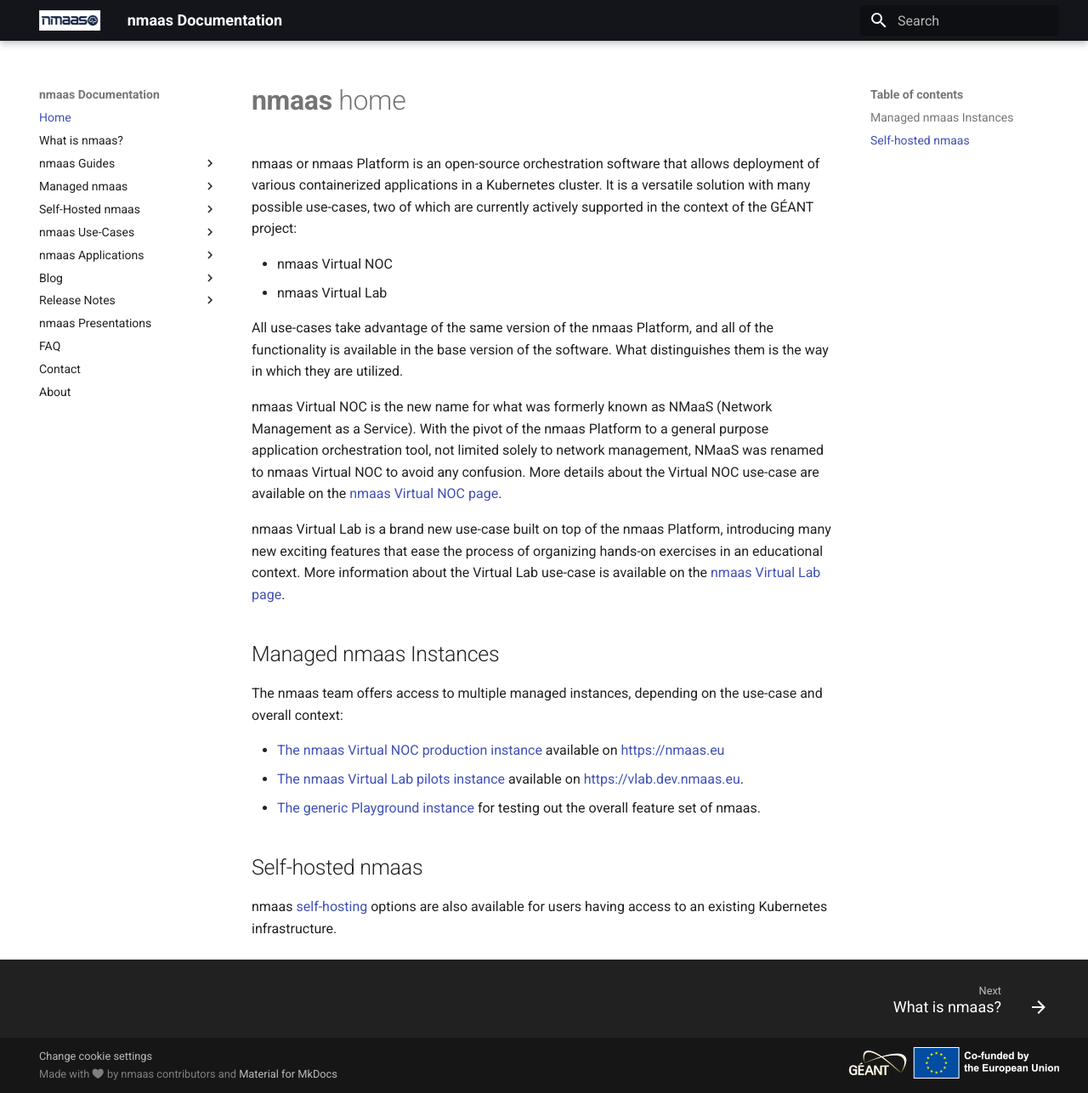
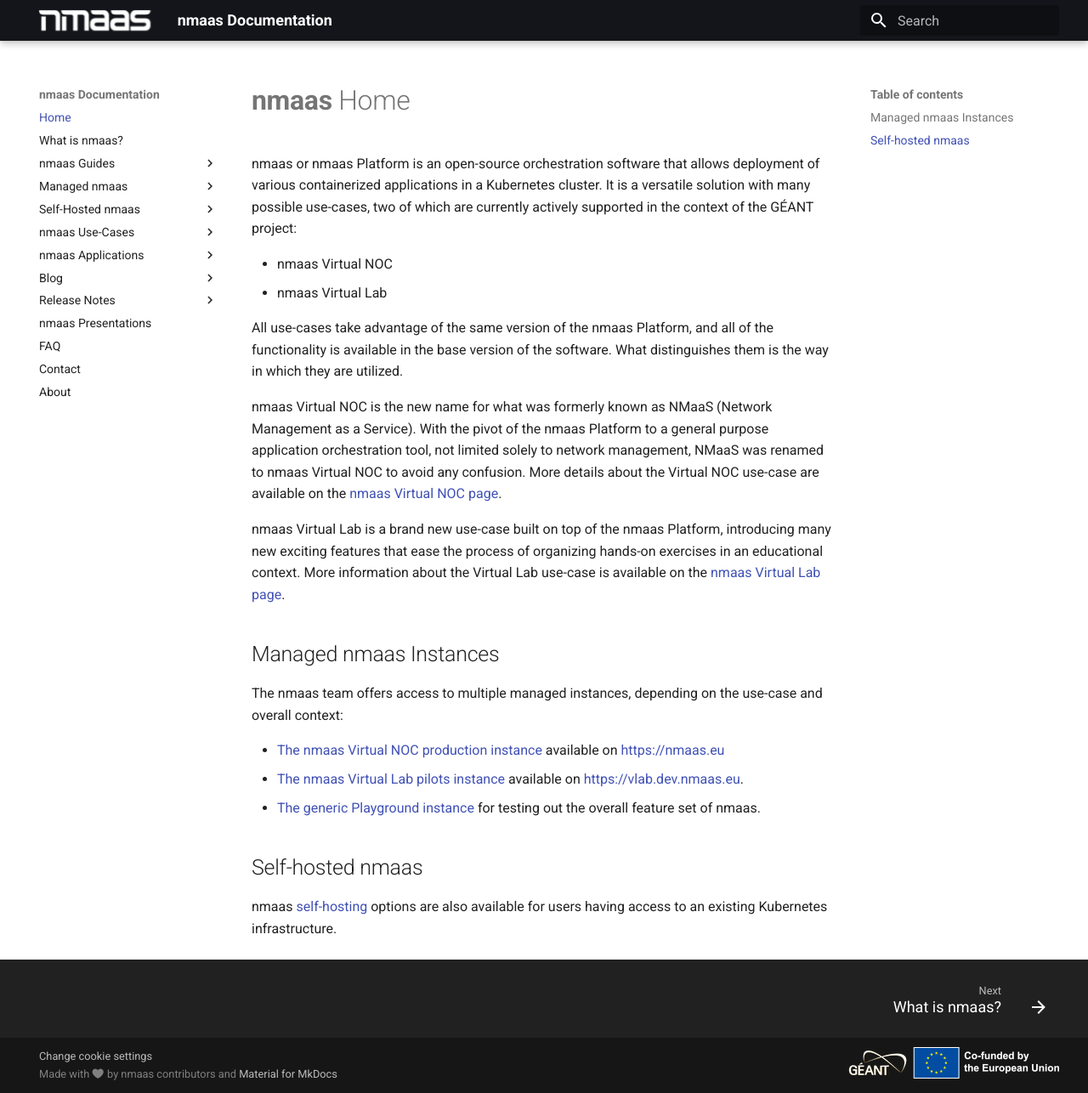
Before and after one commit to nmaas-platform/nmaas-docs, an MkDocs documentation site: the page built from docs/index.md, in a window 1280 px wide and 1286 px high. Shown: the whole window at 85% size. Built offline with MkDocs 1.6.1 and Material for MkDocs 9.7.7, drawn with Linux system fonts in a browser that asks for light colours.

Commit message:
Update logos

```diff
--- a/docs/index.md
+++ b/docs/index.md
@@ -1,4 +1,4 @@
-# **nmaas** home
+# **nmaas** Home
 
 nmaas or nmaas Platform is an open-source orchestration software that allows deployment of various containerized applications in a Kubernetes cluster. It is a versatile solution with many possible use-cases, two of which are currently actively supported in the context of the GÉANT project:
 
@@ -15,8 +15,8 @@
 
 The nmaas team offers access to multiple managed instances, depending on the use-case and overall context:
 
-- [The nmaas Virtual NOC production instance](managed-nmaas/introduction/#the-virtual-noc-managed-instance) available on [https://nmaas.eu](https://nmaas.eu)
-- [The nmaas Virtual Lab pilots instance](managed-nmaas/introduction/#the-virtual-lab-managed-instance) available on [https://vlab.dev.nmaas.eu](https://vlab.dev.nmaas.eu).
+- [The nmaas Virtual NOC production instance](managed-nmaas/introduction.md/#the-virtual-noc-managed-instance) available on [https://nmaas.eu](https://nmaas.eu)
+- [The nmaas Virtual Lab pilots instance](managed-nmaas/introduction.md/#the-virtual-lab-managed-instance) available on [https://vlab.dev.nmaas.eu](https://vlab.dev.nmaas.eu).
 - [The generic Playground instance](managed-nmaas/nmaas-playground-instance.md) for testing out the overall feature set of nmaas.
 
 ## Self-hosted nmaas
--- a/mkdocs.yml
+++ b/mkdocs.yml
@@ -80,7 +80,7 @@
   - About: about.md
 
 theme:
-  logo: 'img/nmaas-new.jpg'
+  logo: 'img/nmaas_white_text.png'
   custom_dir: docs/overrides
   favicon: 'img/favicon.ico'
   name: 'material'
```
Also changed, not shown: docs/img/favicon.ico, docs/img/nmaas_blue_gr.png (added), docs/img/nmaas_white.png (added), docs/img/nmaas_white_text.png (added).
